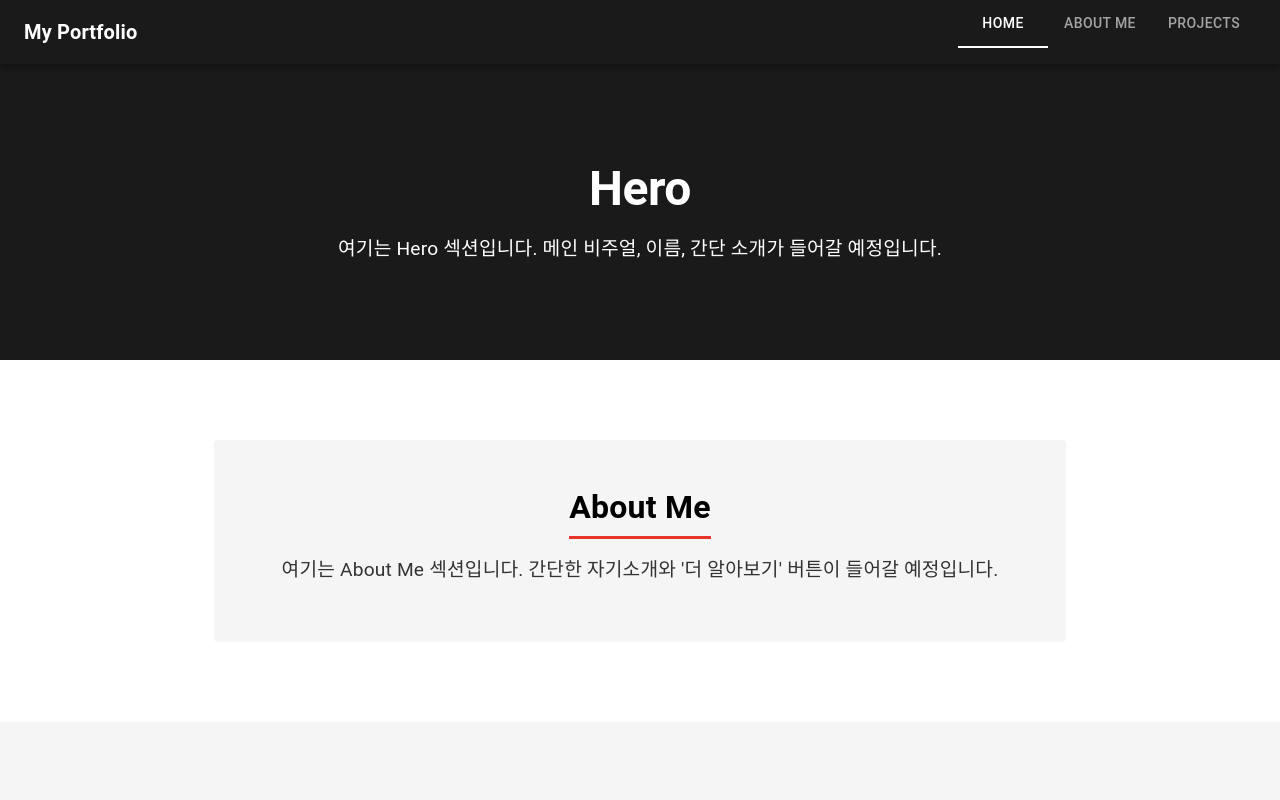
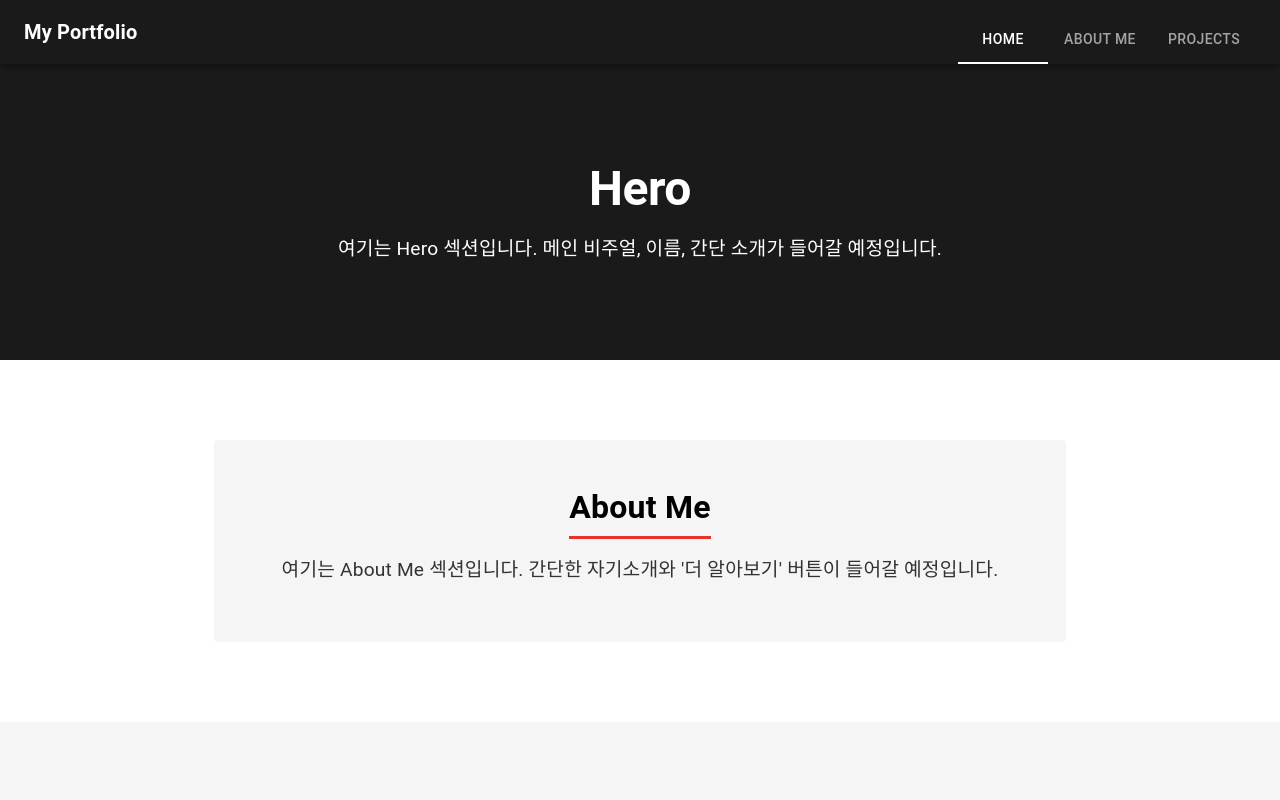
Before and after one commit to seosooin/my-portfolio, a React (Vite) app: page /#/ in a window 1280 px wide. Shown: the top 800 px of the page. Built offline with nearby package versions, Linux system fonts and the light colour scheme.

Commit message:
네비게이션 탭 텍스트 수직 중앙 정렬 및 인디케이터 간격 수정

```diff
--- a/src/components/common/Navigation.jsx
+++ b/src/components/common/Navigation.jsx
@@ -27,7 +27,7 @@ function Navigation() {
           value={currentPath}
           textColor="inherit"
           indicatorColor="secondary"
-          sx={{ height: '100%', '& .MuiTabs-flexContainer': { height: '100%' } }}
+          sx={{ alignSelf: 'flex-end' }}
         >
           {NAV_ITEMS.map((item) => (
             <Tab
```
